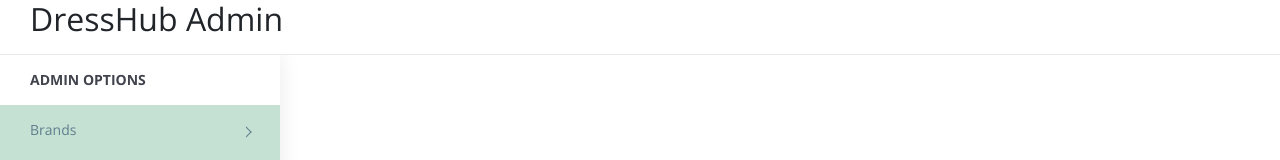
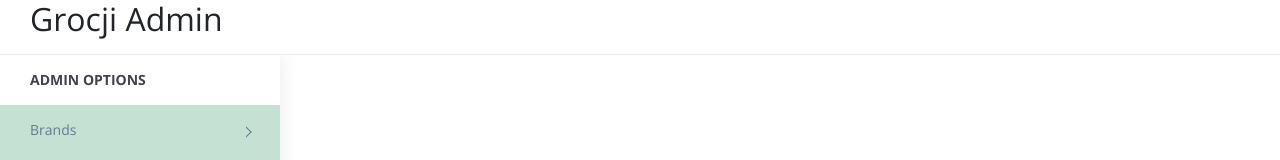
Before and after one commit to hsahu4012/admin, a React (Create React App) app: page / in a window 1280 px wide. Shown: the top 160 px of the page. Built offline with nearby package versions, Linux system fonts and the light colour scheme.

Commit message:
Name and env url Update

```diff
--- a/public/index.html
+++ b/public/index.html
@@ -29,7 +29,7 @@
       work correctly both with client-side routing and a non-root public URL.
       Learn how to configure a non-root public URL by running `npm run build`.
     -->
-  <title>DressHub</title>
+  <title>Grocji Admin</title>
 </head>
 
 <body>
--- a/src/App.tsx
+++ b/src/App.tsx
@@ -121,7 +121,7 @@ function App() {
                     <Route path='/orderDetailsUpdate/:id' element={<OrderDetailUpdate />} />
                     <Route path='/orderDetailsCreate' element={<OrderDetailAdd />} />
                     <Route path='/orderDetails' element={<OrderDetailsList />} />
-                  <Route path='/wishlistUpdate/:id' element={<WishlistUpdate/>} />
+                    <Route path='/wishlistUpdate/:id' element={<WishlistUpdate />} />
                     <Route path='/wishlistCreate' element={<WishlistAdd />} />
                     <Route path='/wishlist' element={<WishlistList />} />
                     <Route path='/orders' element={<Orderslist />} />
--- a/src/components/shared/Header.js
+++ b/src/components/shared/Header.js
@@ -41,7 +41,7 @@ const Header = () => {
                     <div className="navbar-header">
 
                         <a className="navbar-brand" href="./">
-                            <h2>DressHub Admin</h2>
+                            <h2>Grocji Admin</h2>
                         </a>
                         <a id="menuToggle" className="menutoggle" onClick={showhidemenu}><FaBars /></a>
                     </div>
```
Also changed, not shown: 1 other file (tests, documents, lock files or other folders). Lines whose indentation alone changed are shown as unchanged.
